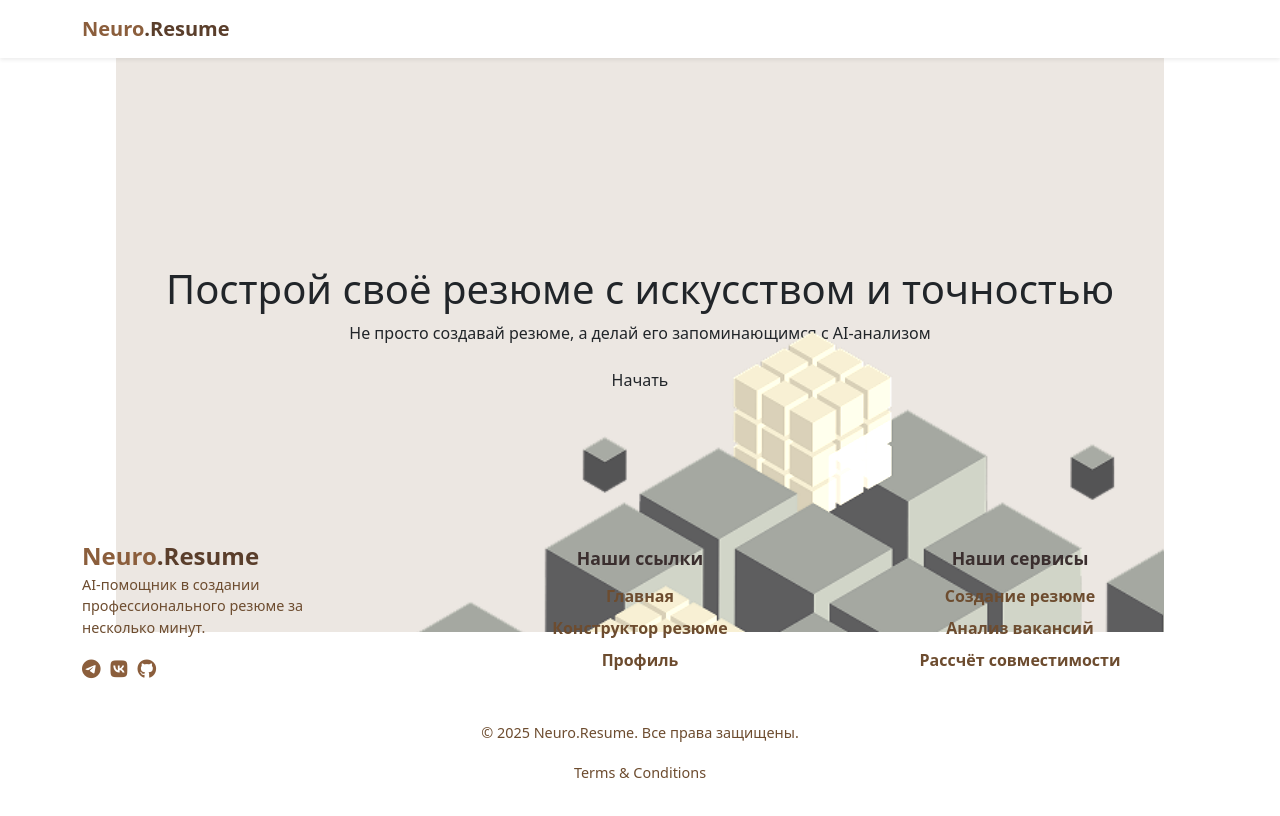
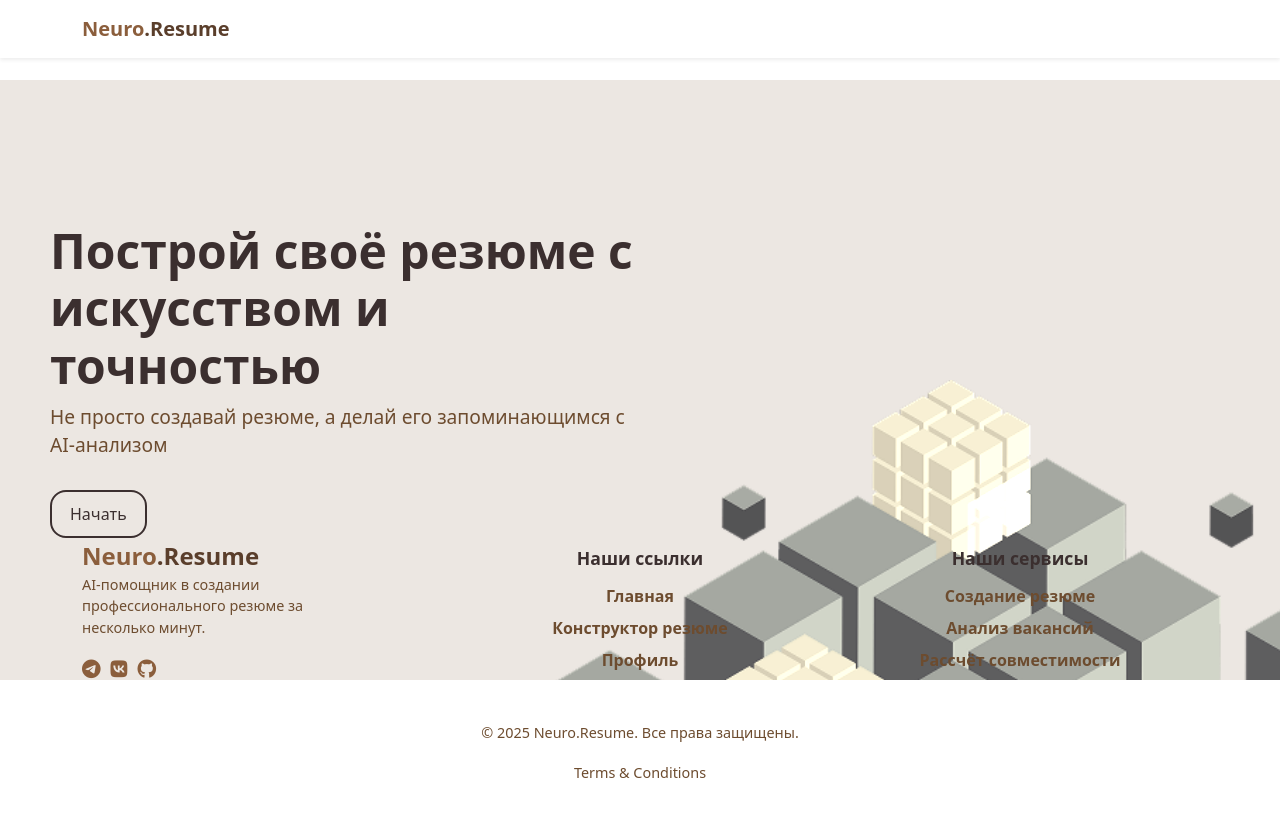
Before and after one commit to ptmff/Neuro_resume, a Vue app in the folder frontend/vue/: page /#/ in a window 1280 px wide. Shown: the top 816 px of the page. Built offline with nearby package versions, Linux system fonts and the light colour scheme.

Commit message:
hero section styles updated, style.css updated

```diff
--- a/frontend/vue/src/components/HeroSection.vue
+++ b/frontend/vue/src/components/HeroSection.vue
@@ -53,4 +53,42 @@
     z-index: 1000;
     filter: grayscale(80%) sepia(50%) saturate(60%) hue-rotate(10deg) brightness(110%);
   }
+
+  /* 🔹 Текстовый блок */
+  .hero-text {
+    max-width: 600px;
+    z-index: 2;
+  }
+
+  .hero-title {
+    font-size: 3rem;
+    color: #3b2f2f;
+    font-weight: bold;
+  }
+
+  .hero-subtitle {
+    font-size: 1.2rem;
+    color: #6d4c2f;
+    margin-bottom: 30px;
+  }
+
+  /* 🔹 Кнопки */
+  .hero-buttons {
+    display: flex;
+    gap: 20px;
+  }
+
+  .hero-btn {
+    color: #3b2f2f !important;
+    border: 2px solid #3b2f2f !important;
+    padding: 10px 18px !important;
+    font-size: 1rem !important;
+    text-decoration: none;
+    transition: 0.3s;
+  }
+
+  .hero-btn:hover {
+    background-color: #3b2f2f !important;
+    color: #ece7e2 !important;
+  }
   </style>
--- a/frontend/vue/src/style.css
+++ b/frontend/vue/src/style.css
@@ -1,11 +1,11 @@
 :root {
-  font-family: system-ui, Avenir, Helvetica, Arial, sans-serif;
+  font-family: Inter, system-ui, Avenir, Helvetica, Arial, sans-serif;
   line-height: 1.5;
   font-weight: 400;
 
   color-scheme: light dark;
   color: rgba(255, 255, 255, 0.87);
-  background-color: #242424;
+  background-color: #ffffff;
 
   font-synthesis: none;
   text-rendering: optimizeLegibility;
@@ -15,65 +15,43 @@
 
 a {
   font-weight: 500;
-  color: #646cff;
   text-decoration: inherit;
-}
-a:hover {
-  color: #535bf2;
 }
 
 body {
-  margin: 0;
-  display: flex;
-  place-items: center;
-  min-width: 320px;
-  min-height: 100vh;
+  padding-top: 80px;
+  color: #fff !important;
 }
 
-h1 {
-  font-size: 3.2em;
-  line-height: 1.1;
+::-webkit-scrollbar-button {
+  display: none;
 }
 
-button {
-  border-radius: 8px;
-  border: 1px solid transparent;
-  padding: 0.6em 1.2em;
-  font-size: 1em;
-  font-weight: 500;
-  font-family: inherit;
-  background-color: #1a1a1a;
-  cursor: pointer;
-  transition: border-color 0.25s;
-}
-button:hover {
-  border-color: #646cff;
-}
-button:focus,
-button:focus-visible {
-  outline: 4px auto -webkit-focus-ring-color;
+/* Для Webkit-браузеров (Chrome, Edge, Safari) */
+::-webkit-scrollbar {
+  width: 6px; /* Тонкий скролл */
+  height: 6px; /* Горизонтальный скроллбар */
 }
 
-.card {
-  padding: 2em;
+/* Ползунок */
+::-webkit-scrollbar-thumb {
+  border-radius: 10px;
+  background-color: #A67B5B; /* Цвет ползунка (кофейный средний) */
+  border-radius: 10px; /* Закруглённые края */
 }
 
-#app {
-  max-width: 1280px;
-  margin: 0 auto;
-  padding: 2rem;
-  text-align: center;
+/* При наведении меняем цвет */
+::-webkit-scrollbar-thumb:hover {
+  background-color: #8B5E3C;
 }
 
-@media (prefers-color-scheme: light) {
-  :root {
-    color: #213547;
-    background-color: #ffffff;
-  }
-  a:hover {
-    color: #747bff;
-  }
-  button {
-    background-color: #f9f9f9;
-  }
+/* Фон полосы прокрутки */
+::-webkit-scrollbar-track {
+  background: transparent; /* Делаем фон прозрачным */
 }
+
+/* Для Firefox */
+* {
+  scrollbar-width: thin;
+  scrollbar-color: #A67B5B transparent;
+}
```
Lines whose indentation alone changed are shown as unchanged.
